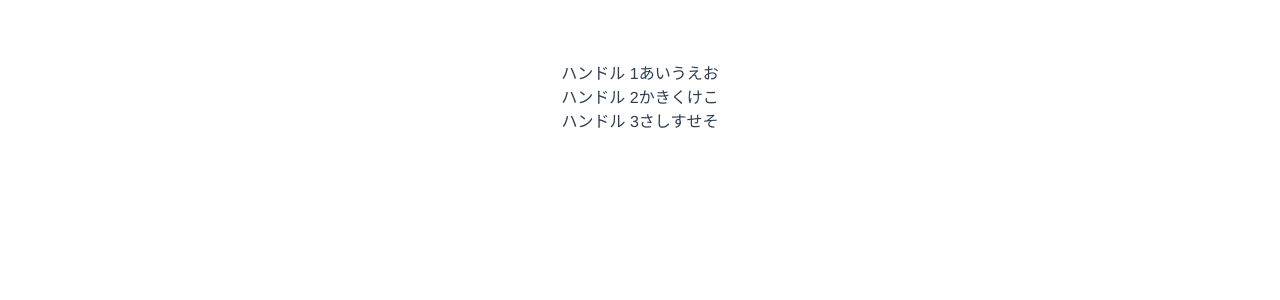
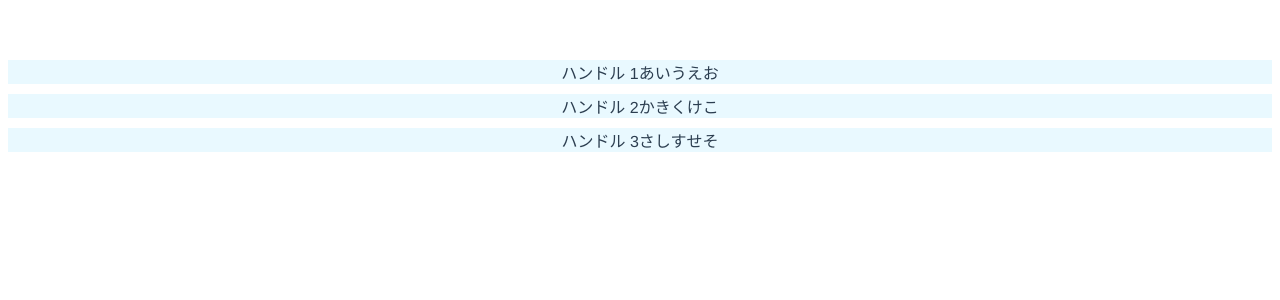
Before and after one commit to skanno/vuedraggable-study, a Vue app: page / in a window 1280 px wide. Shown: the top 300 px of the page. Built offline with nearby package versions, Linux system fonts and the light colour scheme.

Commit message:
コンポジションAPIへ書き換え。

```diff
--- a/src/components/Sample.vue
+++ b/src/components/Sample.vue
@@ -1,6 +1,6 @@
 <template>
   <div class="hello">
-        <draggable v-model="data" group="people" item-key="id" handle=".handle">
+    <draggable v-model="data.list" item-key="id" handle=".handle">
       <template #item="{element}">
         <div class="drag-item">
           <span class="handle">ハンドル</span>
@@ -12,15 +12,16 @@
 </template>
 
 <script>
-import draggable from "vuedraggable";
+import { reactive } from 'vue';
+import draggable from 'vuedraggable';
 
 export default {
   components: {
     draggable,
   },
-    data() {
-        return {
-            data: [
+  setup(props) {
+    const data = reactive({
+      list: [
         {
           id: 1,
           content: "あいうえお",
@@ -34,7 +35,16 @@ export default {
           content: "さしすせそ",
         },
       ],
-        };
-    },
+    });
+
+    return {data};
+  }
 };
 </script>
+
+<style scoped>
+.drag-item {
+  background: rgb(233, 249, 255);
+  margin: 10px 0;
+}
+</style>
```
Lines whose indentation alone changed are shown as unchanged.
